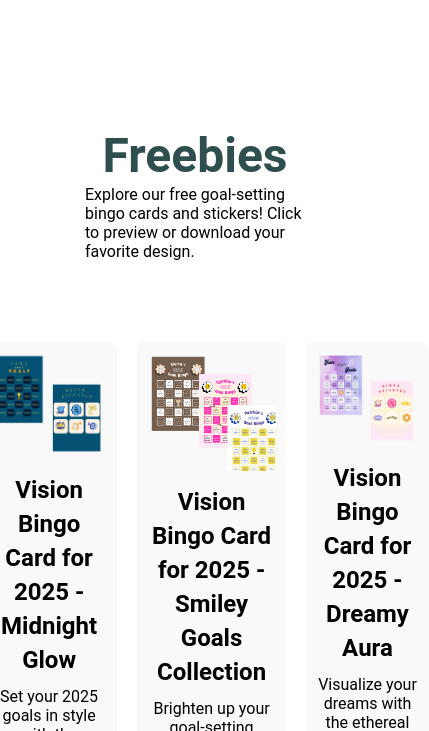
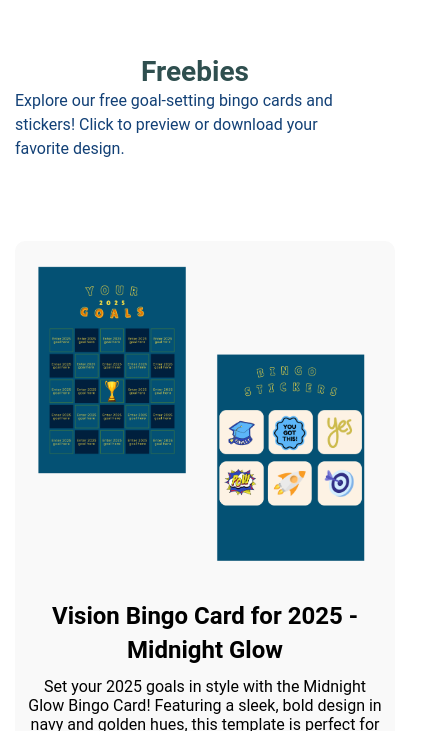
Before and after one commit to SOyeniyi801/my-portfolio, a React (Create React App) app: page / in a window 390 px wide. Shown: the part 8473-9204 px from the top of the page, 429 px wide, since content can reach past the window. Built offline with nearby package versions, Linux system fonts and the light colour scheme.

Commit message:
responsive freebies

```diff
--- a/src/App.css
+++ b/src/App.css
@@ -587,7 +587,7 @@ h3 {
   margin: 8px 0;
 }
 
-.vidfreebieseo-description {
+.freebies-description {
   font-size: 16px;
   font-weight: 400;
   color: var(--darkblue);
@@ -710,6 +710,11 @@ h3 {
     font-size: 28px;
     line-height: 40px;
   }
+
+  .freebies-section-heading {
+    font-size: 68px;
+    line-height: 70px;
+  }
 }
 
 @media only screen and (max-width: 1600px) {
@@ -733,6 +738,15 @@ h3 {
   .skills-section-description {
     font-size: 17.333px;
     line-height: 27px;
+  }
+
+  .freebies-section-heading {
+    font-size: 54px;
+    line-height: 60px;
+  }
+  .freebies-grid {
+    gap: 20px;
+    grid-template-columns: repeat(3, 1fr);
   }
   /* .projects-section-container{
     display: flex;
@@ -786,6 +800,26 @@ h3 {
 
   .graphics-grid, .videos-grid {
     grid-template-columns: repeat(2, 1fr);
+  }
+  .freebies-section {
+    padding: 50px 20px; /* Add padding for smaller screens */
+  }
+
+  .freebies-section-heading {
+    font-size: 42px;
+    line-height: 50px;
+    text-align: center;
+  }
+
+  .freebies-grid {
+    grid-template-columns: repeat(2, 1fr);
+    gap: 16px;
+  }
+
+  .freebies-card {
+    font-size: 16px;
+    text-align: center;
+    padding: 10px;
   }
 }
 
@@ -844,6 +878,21 @@ h3 {
   .graphics-grid, .videos-grid {
     grid-template-columns: 1fr;
   }
+  .freebies-grid {
+    grid-template-columns: 1fr;
+    gap: 20px;
+  }
+
+  .freebies-section-heading {
+    font-size: 36px;
+    line-height: 40px;
+    text-align: center;
+  }
+
+  .freebies-card {
+    padding: 12px;
+    text-align: center;
+  }
 }
 @media only screen and (max-width: 600px) {
   .contact-section {
@@ -858,6 +907,25 @@ h3 {
   .contact-input {
     font-size: 14px; /* Slightly reduce font size for inputs */
     padding: 12px; /* Reduce padding for inputs */
+  }
+  .freebies-section {
+    padding: 40px 15px; /* Adjust padding for smaller screens */
+  }
+
+  .freebies-section-heading {
+    font-size: 28px;
+    line-height: 34px;
+    text-align: center;
+  }
+
+  .freebies-grid {
+    grid-template-columns: 1fr; /* Stack items vertically */
+    gap: 16px;
+  }
+
+  .freebies-card {
+    padding: 10px;
+    font-size: 14px;
   }
 }
 
```
